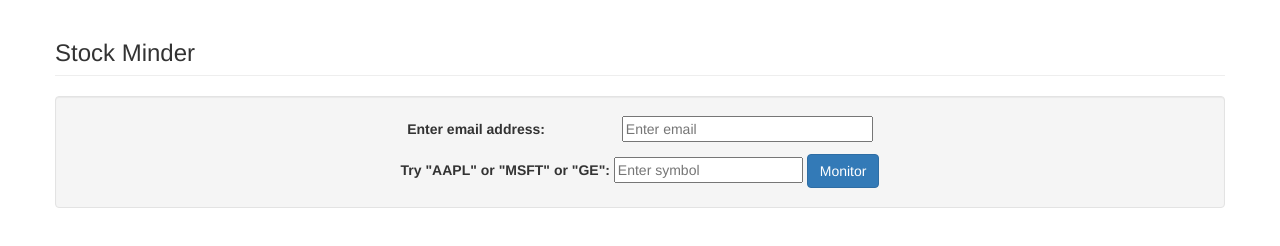
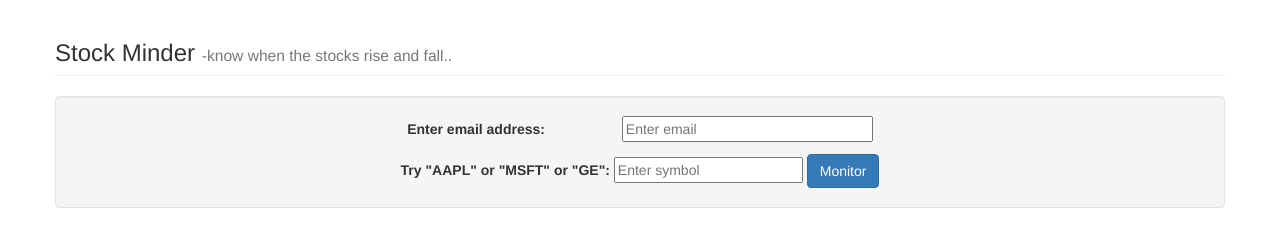
Before and after one commit to vaibhavvipingarg/mailer, a website: page index.html in a window 1280 px wide. Drawn offline with nearby package versions, Linux system fonts and the light colour scheme.

Commit message:
changing index heading and style

```diff
--- a/index.html
+++ b/index.html
@@ -1,6 +1,6 @@
 <html>
 <head>
-<title>Node.JS Email application</title>
+<title>Stock Change Notification</title>
 <link rel="stylesheet" href="https://maxcdn.bootstrapcdn.com/bootstrap/3.3.5/css/bootstrap.min.css">
 
 <script src="//ajax.googleapis.com/ajax/libs/jquery/1.11.1/jquery.min.js"></script><script>// <![CDATA[
@@ -29,7 +29,7 @@ $(document).ready(function(){
 <div class="container web">
     <div class="row content">
         <div class="span12">
-            <h3 class="page-header">Stock Minder</h3>
+            <h3 class="page-header">Stock Minder <small> -know when the stocks rise and fall..</small> </h3>
 
             <form id = "stock_form" class="well control-group form-inline" style="text-align: center;">
                 <label style = "margin-right: 73px;">Enter email address: </label>
```
